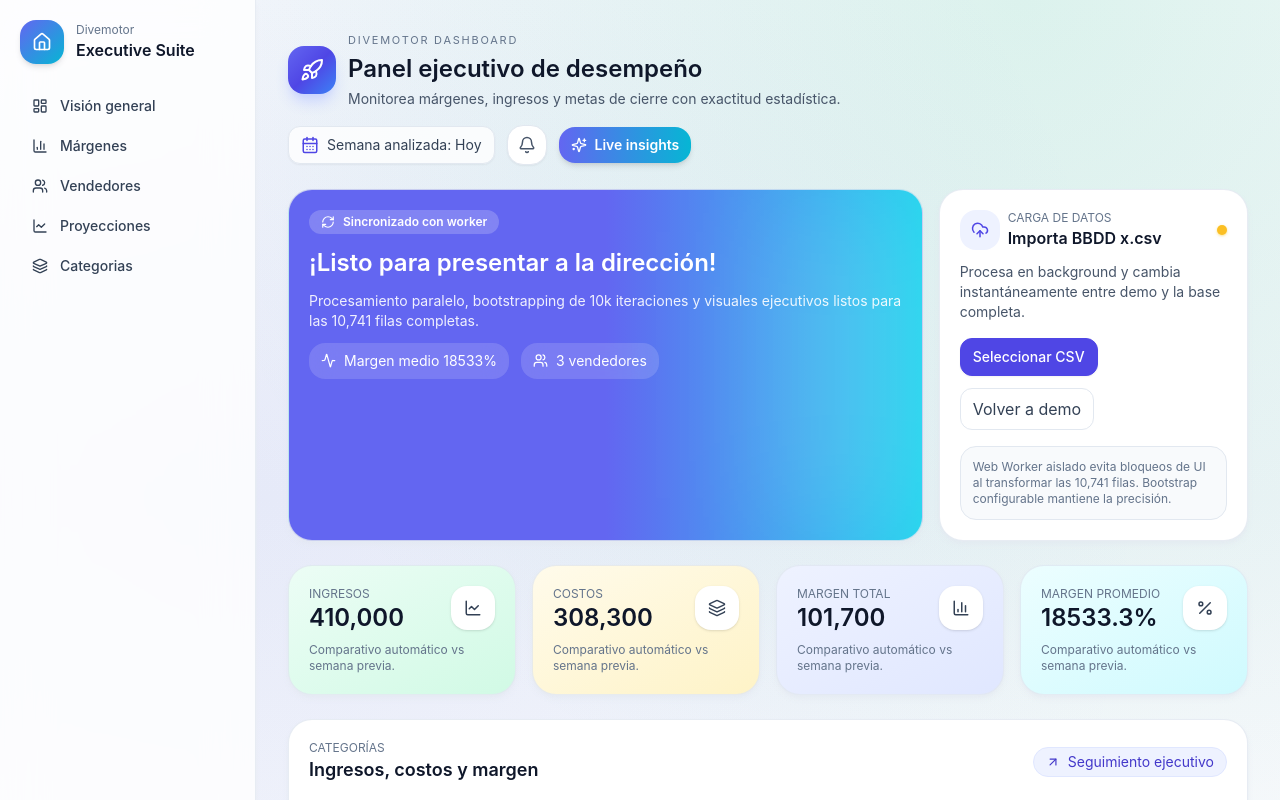
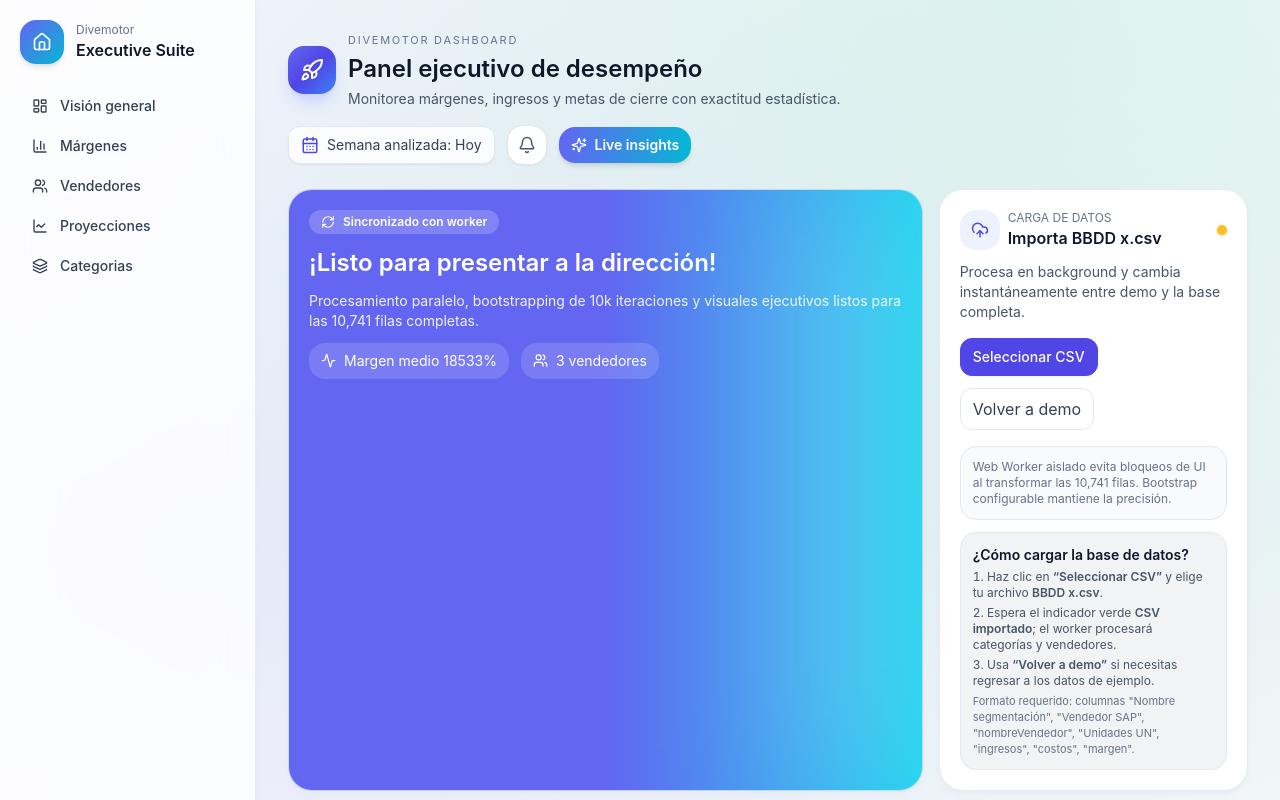
Before and after one commit to Paradigma-corp/MBA, a React (Vite) app: page / in a window 1280 px wide. Shown: the top 800 px of the page. Built offline with nearby package versions, Linux system fonts and the light colour scheme.

Commit message:
Add inline CSV upload steps

```diff
--- a/src/App.jsx
+++ b/src/App.jsx
@@ -207,6 +207,15 @@
                 <div className="mt-4 p-3 rounded-2xl bg-slate-50 border border-slate-200 text-xs text-slate-500">
                   Web Worker aislado evita bloqueos de UI al transformar las 10,741 filas. Bootstrap configurable mantiene la precisión.
                 </div>
+                <div className="mt-3 p-3 rounded-2xl bg-slate-900/5 border border-slate-200 text-xs text-slate-600 space-y-1">
+                  <p className="font-semibold text-slate-900 text-sm">¿Cómo cargar la base de datos?</p>
+                  <ol className="list-decimal list-inside space-y-1">
+                    <li>Haz clic en <span className="font-semibold">“Seleccionar CSV”</span> y elige tu archivo <span className="font-semibold">BBDD x.csv</span>.</li>
+                    <li>Espera el indicador verde <span className="font-semibold">CSV importado</span>; el worker procesará categorías y vendedores.</li>
+                    <li>Usa <span className="font-semibold">“Volver a demo”</span> si necesitas regresar a los datos de ejemplo.</li>
+                  </ol>
+                  <p className="text-[11px] text-slate-500">Formato requerido: columnas "Nombre segmentación", "Vendedor SAP", "nombreVendedor", "Unidades UN", "ingresos", "costos", "margen".</p>
+                </div>
               </div>
             </div>
 
```
Also changed, not shown: 1 other file (tests, documents, lock files or other folders).
